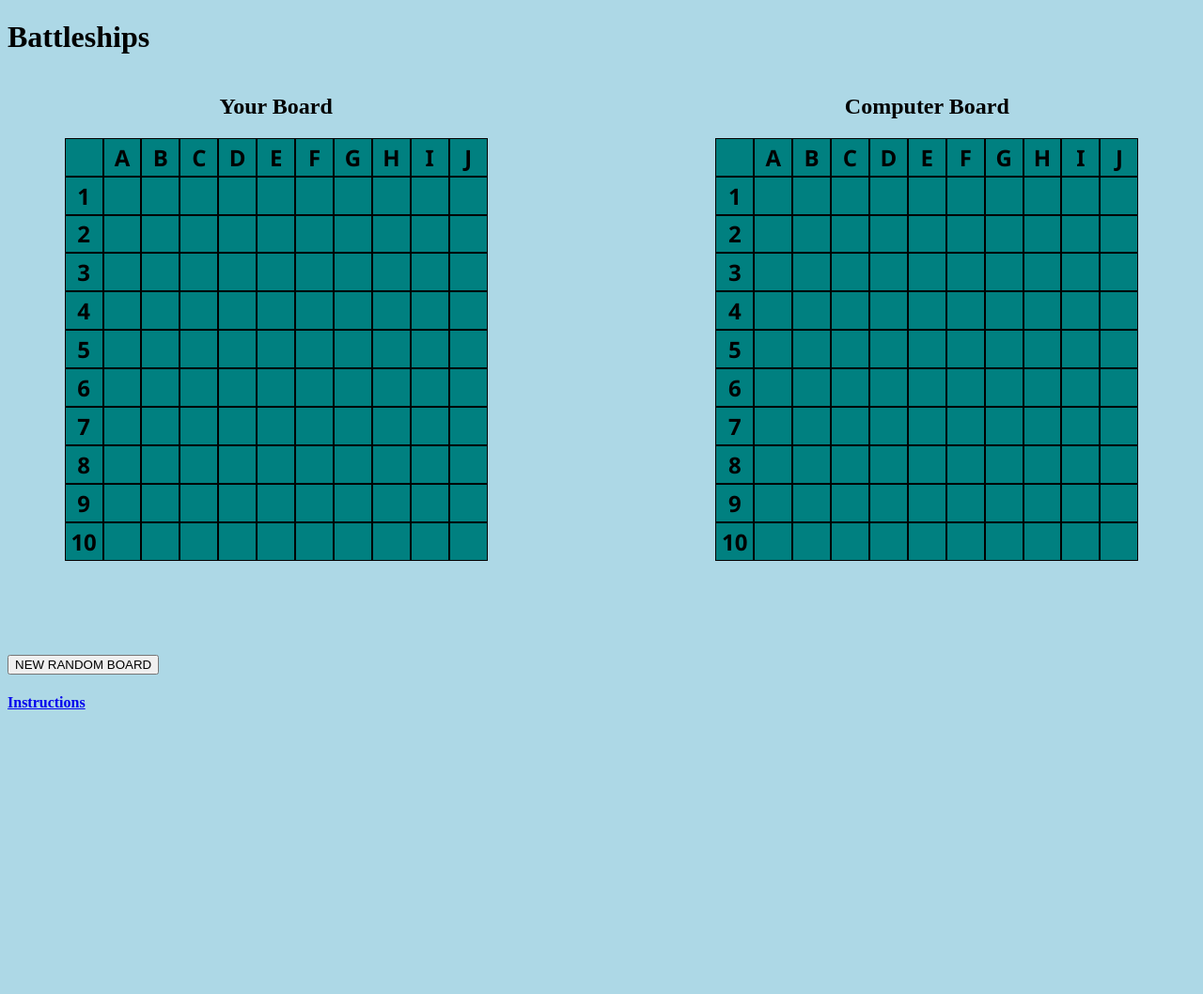
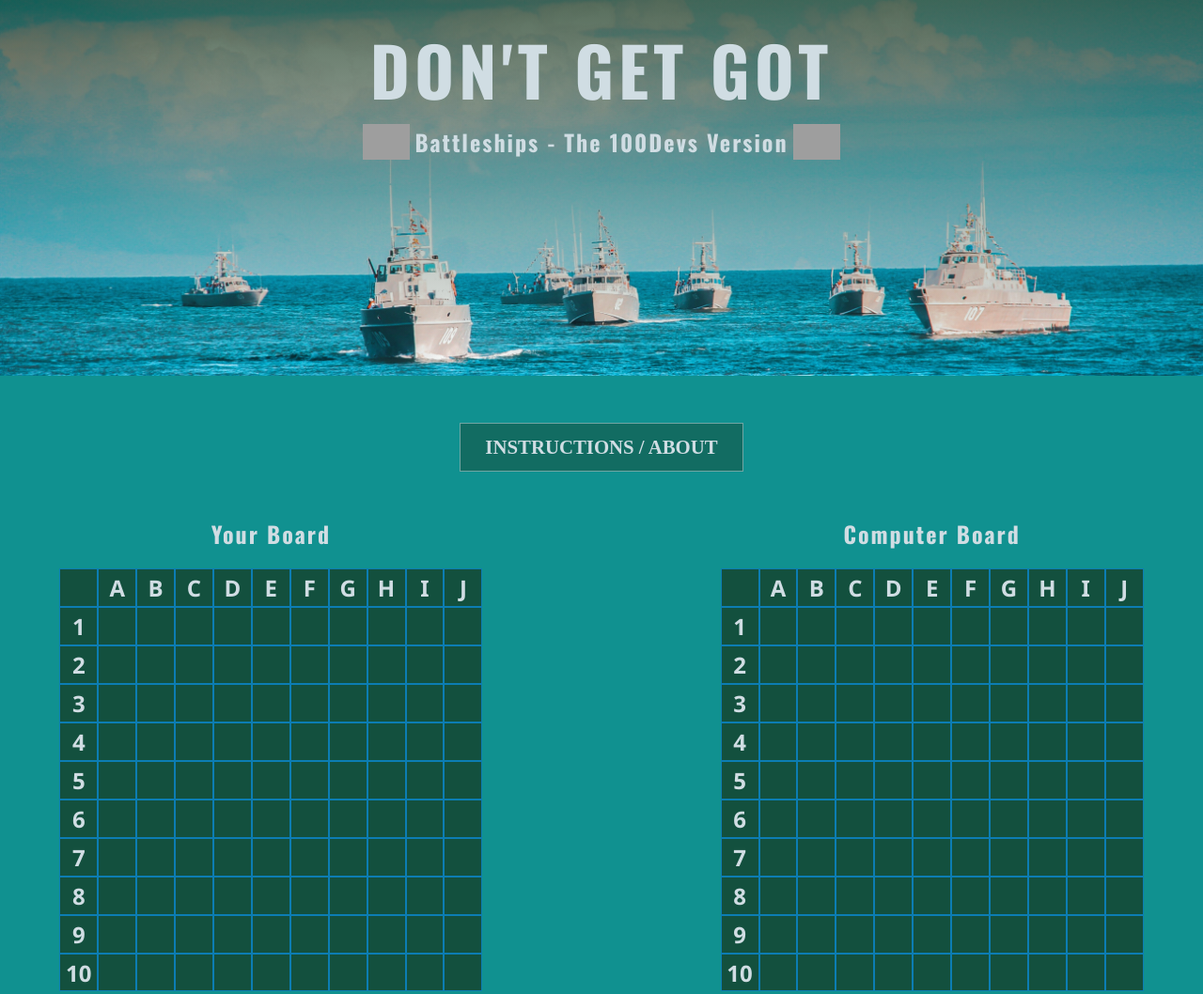
Before and after one commit to romanstetsyk/100devs-Battleship, a website: page index.html in a window 1280 px wide. Shown: the top 1058 px of the page at 94% size. Before the commit the page ends 800 px from the top, so only its background shows below. Drawn offline with nearby package versions, Linux system fonts and the light colour scheme; grey boxes are pictures that could not be loaded.

Commit message:
Created stylesheet for instruction page and added css to both pages

```diff
--- a/index.html
+++ b/index.html
@@ -2,13 +2,25 @@
 <html>
   <head>
     <meta charset="utf-8">
+    <meta name="viewport" content="width=device-width, initial-scale=1">
+    <link rel="preconnect" href="https://fonts.googleapis.com">
+    <link rel="preconnect" href="https://fonts.gstatic.com" crossorigin>
+    <link href="https://fonts.googleapis.com/css2?family=Oswald:wght@400;600;700&display=swap" rel="stylesheet">
     <title>DONT GET GOT!</title>
-    <link rel="stylesheet" href="/public/style.css">
+    <link rel="stylesheet" href="./public/style.css">
   </head>
   <body>
-    <h1>Battleships</h1>
-
-     <div class="container">
+    <header>
+        <div class="header-overlay">
+            <h1>DON'T GET GOT</h1>
+            <h2><img alt="100devs Leon Logo" src="./imgs/logo.png">Battleships - The 100Devs Version<img alt="100devs Leon Logo" src="./imgs/logo.png"></h2>
+        </div>
+    </header>
+    <main>
+     <div class="instructions-pg" >
+        <h4 > <a href="/instructions">Instructions / About</a> </h4>
+    </div>
+    <div class="container">
         <section class="game">
             <!-- ------------------------Start of Player Board------------------------ -->
             <section class="board my-board">
@@ -316,10 +328,12 @@
         </section>
     </div>
 
-    <button id="new-board">NEW RANDOM BOARD</button>
-    <h4> <a href="/instructions">Instructions</a> </h4>
+    <div class="new-board">
+        <button id="new-board" class="new-board-btn" >NEW RANDOM BOARD</button>
+    </div>
 
+    </main>
     <!-- Script should load after all html -->
-    <script type="text/javascript" src="/public/main.js"></script>
+    <script type="text/javascript" src="./public/main.js"></script>
   </body>
 </html>
--- a/public/style.css
+++ b/public/style.css
@@ -1,26 +1,67 @@
+
+
+body{
+  height:100%;
+  background-color: rgb(16, 145, 144);
+  color:rgb(208, 221, 227);
+  margin:0;
+}
+
 header *{
   text-align: center;
 }
 
-body{
-  background-color: lightblue;
+header{
+  height:400px;
+  width:100%;
+  background-image: url("../imgs/header.jpg");
+  background-size:cover;
+  background-repeat:no-repeat;
+  background-position: bottom;
+  margin-bottom: 50px;
+  font-family:'Oswald', san-serif;
 }
 
-
-.about{
-  margin-top: 35px;
+.header-overlay{
+  height:100%;
+  width:100%;
+  background:linear-gradient(rgb(21, 53, 28,0.7), transparent);
 }
 
+.header-overlay h1{
+  margin:0;
+  padding-top: 20px;
+  font-size: 4.5rem;
+  letter-spacing: 5px;
+}
+
+.header-overlay h2{
+  display:flex;
+  justify-content: center;
+  align-items: center;
+  margin-top: 0;
+  font-size:1.5rem;
+  letter-spacing: 2px;
+}
+
+.header-overlay h2 img{
+  width:50px;
+  margin:5px;
+}
 
 .game{
   display: flex;
   justify-content: space-around;
-  margin-bottom: 100px;
+}
+
+.game h2{
+  font-family: 'Oswald';
+  letter-spacing: 2px;
 }
 
 section div{
-  background-color:teal;
-  border: 1px black solid;
+  background-color:rgb(21, 53, 28,0.7);
+  border: 1.5px rgb(12, 125, 179) solid;
   display:flex;
   align-items: center;
   justify-content: center;
@@ -78,7 +119,63 @@ section div{
 
 
 /* ------------------------End of Computer Board------------------------ */
+.new-board{
+  height:100px;
+  display:flex;
+  justify-content: center;
+  align-items: center;
+  margin: 20px;
+}
 
+h4, .new-board-btn{
+  background-color: rgb(21, 53, 28,0.4);
+  border: 1px solid rgb(208, 221, 227, 0.5);
+  color:rgb(208, 221, 227);
+  width:200px;
+  height:50px;
+  font-size: 1rem;
+  font-weight: 600;
+}
+
+.new-board-btn:hover{
+  background-color:rgb(208, 221, 227,0.4);
+  color:rgb(21, 53, 28)
+}
+
+ .instructions-pg{
+   display:flex;
+   width:100%;
+   justify-content: center;
+ }
+
+.instructions-pg h4{
+  display: flex;
+  justify-content: center;
+  align-items: center;
+  height:50px;
+  width:300px;
+  font-size:1.3rem;
+  margin-top: 0;
+}
+
+.instructions-pg h4 a{
+  color:rgb(208, 221, 227);
+  text-decoration: none;
+  text-transform: uppercase;
+  padding:5px;
+}
+
+.instructions-pg h4 a:visited{
+  color:rgb(208, 221, 227);
+}
+
+.instructions-pg h4:hover{
+  background-color:rgb(208, 221, 227,0.4);
+}
+
+.instructions-pg h4 a:hover{
+  color:rgb(21, 53, 28)
+}
 
 .miss {
   background-color: aliceblue;
--- /dev/null
+++ b/public/style2.css
@@ -0,0 +1,70 @@
+
+body{
+    height:100%;
+    background-color: rgb(16, 145, 144);
+    color:rgb(208, 221, 227);
+    display: flex;
+    flex-direction: column;
+    justify-content:center;
+    align-items: center;
+    margin:0;
+  }
+
+  header *{
+    text-align: center;
+  }
+
+  header{
+    height:400px;
+    width:100%;
+    background-image: url("../imgs/header.jpg");
+    background-size:cover;
+    background-repeat:no-repeat;
+    background-position: bottom;
+    margin-bottom: 50px;
+    font-family:'Oswald', san-serif;
+  }
+
+  .header-overlay{
+    height:100%;
+    width:100%;
+    background:linear-gradient(rgb(21, 53, 28,0.7), transparent);
+  }
+
+  .header-overlay h1{
+    margin:0;
+    padding-top: 20px;
+    font-size: 4.5rem;
+    letter-spacing: 5px;
+  }
+
+  .header-overlay h2{
+    display:flex;
+    justify-content: center;
+    align-items: center;
+    margin-top: 0;
+    font-size:1.5rem;
+    letter-spacing: 2px;
+  }
+
+  .header-overlay h2 img{
+    width:50px;
+    margin:5px;
+  }
+
+main{
+ display:flex;
+ flex-direction: column;
+ width: 500px;
+ background-color: rgb(21, 53, 28,0.4);
+ border: 1px solid rgb(208, 221, 227, 0.5);
+ border-radius: 20px;
+ color:rgb(208, 221, 227);
+ padding: 20px;
+ font-family: 'Segoe UI', Tahoma, Geneva, Verdana, sans-serif;
+}
+
+
+h3, h4{
+    text-align: center;
+}
```
Also changed, not shown: instructions.html (+25 -15 lines), imgs/header.jpg (added), 1 other file.
